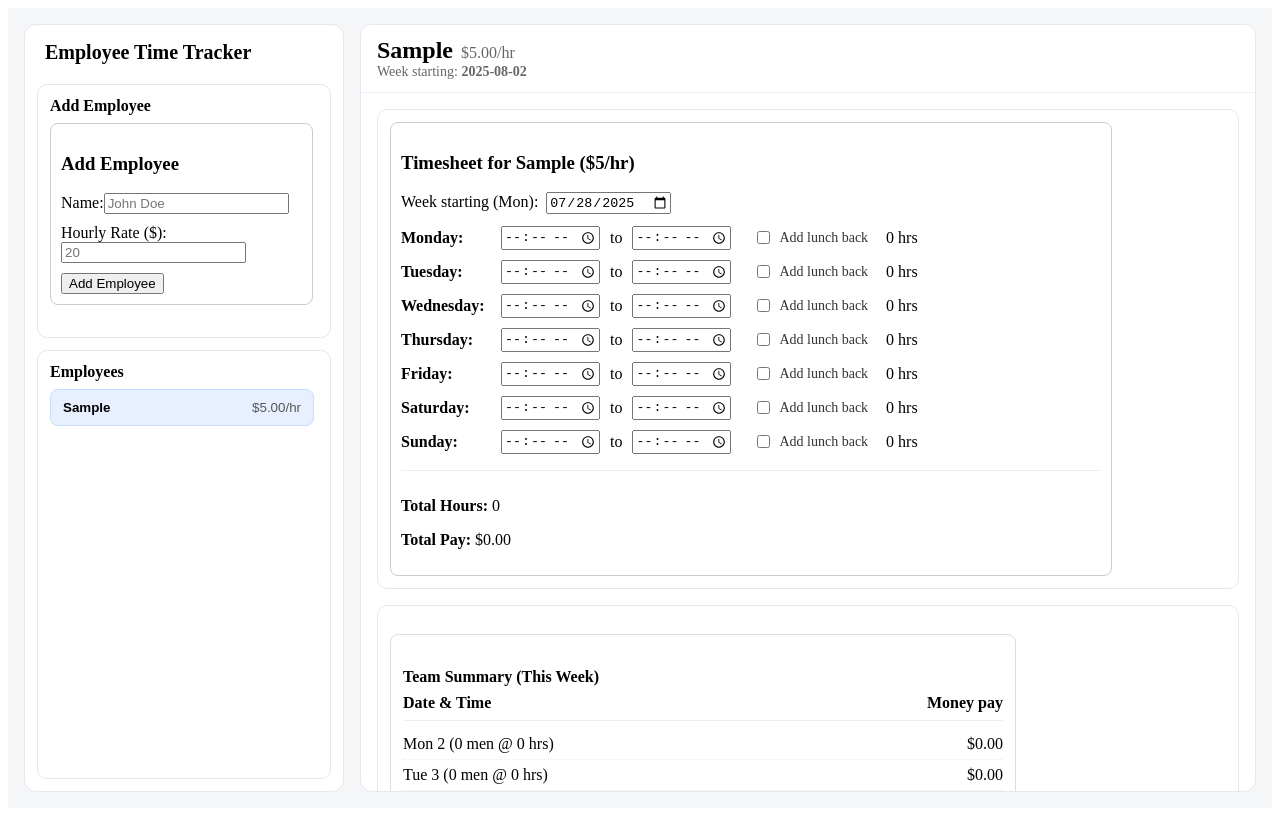
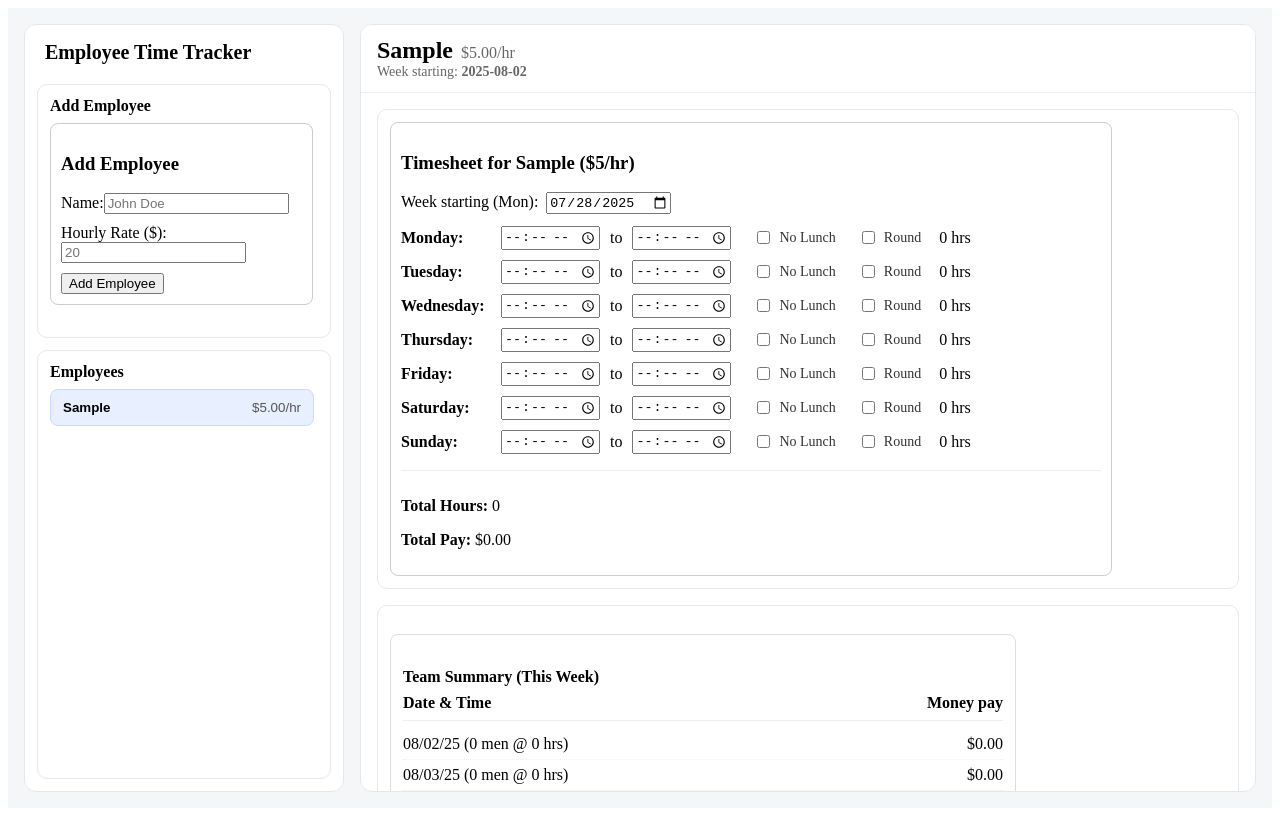
Before and after one commit to Ep1cPh03nix123/JC-Custom-Trim, a React (Create React App) app in the folder frontend/: page / in a window 1280 px wide. Both pictures are taken after typing "Sample", "5" into the empty fields and a click on the button "Add Employee". Built offline with nearby package versions, Linux system fonts and the light colour scheme; the HTML template or start-up script is replaced by a standard one.

Commit message:
Updated timesheets to updated when using filters and show full dates for each day

```diff
--- a/frontend/src/components/NotebookWeekView.js
+++ b/frontend/src/components/NotebookWeekView.js
@@ -1,34 +1,9 @@
-// src/components/NotebookWeekView.js
 import React, { useMemo } from 'react';
+import { fmtHours, fmtTime, getHoursWithFlags } from '../utils/TimeHelpers';
 
 // ----- shared constants
 const daysOfWeek = ['Monday','Tuesday','Wednesday','Thursday','Friday','Saturday','Sunday'];
 const dayAbbr = ['Mon','Tue','Wed','Thu','Fri','Sat','Sun'];
-
-/* ---------- Pure helpers (same rules as your app now) ---------- */
-const parseTime = (t) => (t ? new Date(`1970-01-01T${t}:00`) : null);
-
-// Show as int if whole, otherwise one decimal (e.g., 9, 9.5)
-const fmtHours = (h) => (Number.isInteger(h) ? `${h}` : `${(+h).toFixed(1)}`);
-const fmtTime  = (t) => (t ? t.replace(/^0/, '') : ''); // simple 07:30 -> 7:30
-
-// EXACT hours: (end - start). Default subtract 1h lunch.
-// If addLunchBack === true → do NOT subtract (i.e., add lunch back).
-const getHoursWithLunchFlag = (start, end, addLunchBack = false) => {
-  if (!start || !end) return 0;
-  const s = parseTime(start);
-  const e = parseTime(end);
-  if (!s || !e) return 0;
-
-  let hours = (e - s) / (1000 * 60 * 60); // exact hours
-  if (hours <= 0) return 0;
-
-  if (!addLunchBack) {
-    hours = Math.max(0, hours - 1);
-  }
-  return hours;
-};
-/* --------------------------------------------------------------- */
 
 const NotebookWeekView = ({ employees = [], timesheets = {}, weekStartISO }) => {
   const weekStartDate = useMemo(() => new Date(weekStartISO), [weekStartISO]);
@@ -46,8 +21,8 @@ const NotebookWeekView = ({ employees = [], timesheets = {}, weekStartISO }) =>
       // rows for this day
       const rows = employees.map(emp => {
         const ts = timesheets[emp.id] || {};
-        const { start = '', end = '', addLunchBack = false } = ts[day] || {};
-        const hours = getHoursWithLunchFlag(start, end, addLunchBack);
+        const { start = '', end = '', addLunchBack = false, round = false } = ts[day] || {};
+        const hours = getHoursWithFlags(start, end, addLunchBack, round);
 
         // accumulate weekly total per employee
         if (!empTotals.has(emp.id)) empTotals.set(emp.id, { name: emp.name, rate: emp.rate ?? 0, hours: 0 });
@@ -104,7 +79,7 @@ const NotebookWeekView = ({ employees = [], timesheets = {}, weekStartISO }) =>
         ))}
       </div>
 
-      {/* Right: weekly per-employee tallies like your photo */}
+      {/* Right: weekly per-employee tallies */}
       <div style={styles.rightCol}>
         <div style={styles.weekHeader}>Weekly Totals</div>
 
@@ -122,10 +97,12 @@ const NotebookWeekView = ({ employees = [], timesheets = {}, weekStartISO }) =>
           <div style={styles.weekPay}>${weeklyTotalPay.toFixed(2)}</div>
         </div>
 
-        {/* NEW: explicit Total Hours line under "All workers" */}
+        {/* Total Hours line under All workers */}
         <div style={styles.totalHoursLine}>
           <span style={{ fontWeight: 600 }}>Total Hours:</span>
-          <span style={{ fontVariantNumeric: 'tabular-nums' }}>{fmtHours(weeklyTotalHours)}</span>
+          <span style={{ fontVariantNumeric: 'tabular-nums' }}>
+            {fmtHours(weeklyTotalHours)}
+          </span>
         </div>
       </div>
     </div>
--- a/frontend/src/components/TimesheetSummary.js
+++ b/frontend/src/components/TimesheetSummary.js
@@ -1,27 +1,7 @@
 import React, { useMemo } from 'react';
+import { fmtHours, getHoursWithFlags } from '../utils/TimeHelpers';
 
 const daysOfWeek = ['Monday','Tuesday','Wednesday','Thursday','Friday','Saturday','Sunday'];
-const dayAbbr = ['Mon','Tue','Wed','Thu','Fri','Sat','Sun'];
-
-/* ---------- Pure helpers ---------- */
-const parseTime = (t) => (t ? new Date(`1970-01-01T${t}:00`) : null);
-const fmtHours = (h) => (Number.isInteger(h) ? `${h}` : `${(+h).toFixed(1)}`);
-
-const getHoursWithLunchFlag = (start, end, addLunchBack = false) => {
-  if (!start || !end) return 0;
-  const s = parseTime(start);
-  const e = parseTime(end);
-  if (!s || !e) return 0;
-
-  let hours = (e - s) / (1000 * 60 * 60);
-  if (hours <= 0) return 0;
-
-  if (!addLunchBack) {
-    hours = Math.max(0, hours - 1);
-  }
-  return hours;
-};
-/* ---------------------------------- */
 
 const TimesheetSummary = ({ employees = [], timesheets = {}, weekStartISO }) => {
   const lines = useMemo(() => {
@@ -30,16 +10,22 @@ const TimesheetSummary = ({ employees = [], timesheets = {}, weekStartISO }) =>
     return daysOfWeek.map((day, idx) => {
       const d = new Date(weekStartDate);
       d.setDate(weekStartDate.getDate() + idx);
-      const prettyDay = `${dayAbbr[idx]} ${d.getDate()}`;
 
-      // Group by exact hours for this day (exclude 0). Hours already reflect lunch flag.
+      // Format as MM/DD/YY (e.g., 08/28/25)
+      const prettyDay = d.toLocaleDateString('en-US', {
+        month: '2-digit',
+        day: '2-digit',
+        year: '2-digit',
+      });
+
+      // Group by (possibly rounded) hours for this day (exclude 0)
       const groups = new Map(); // key: hours string -> { count, paySum }
       employees.forEach((emp) => {
         const ts = timesheets[emp.id] || {};
-        const { start = '', end = '', addLunchBack = false } = ts[day] || {};
-        const hrs = getHoursWithLunchFlag(start, end, addLunchBack);
+        const { start = '', end = '', addLunchBack = false, round = false } = ts[day] || {};
+        const hrs = getHoursWithFlags(start, end, addLunchBack, round);
         if (hrs > 0) {
-          const key = fmtHours(hrs); // e.g., '9', '9.5', '9.3'
+          const key = fmtHours(hrs); // normalized display like '9' or '9.5'
           if (!groups.has(key)) groups.set(key, { count: 0, paySum: 0 });
           const entry = groups.get(key);
           entry.count += 1;
@@ -65,7 +51,22 @@ const TimesheetSummary = ({ employees = [], timesheets = {}, weekStartISO }) =>
     });
   }, [employees, timesheets, weekStartISO]);
 
-  const weeklyTotal = lines.reduce((sum, l) => sum + l.dayTotalPay, 0);
+  // Weekly total & date range label (MM/DD/YY - MM/DD/YY)
+  const { weeklyTotal, weekRangeLabel } = useMemo(() => {
+    const total = lines.reduce((sum, l) => sum + l.dayTotalPay, 0);
+
+    const start = new Date(weekStartISO);
+    const end = new Date(weekStartISO);
+    end.setDate(start.getDate() + 6);
+
+    const fmt = (d) =>
+      d.toLocaleDateString('en-US', { month: '2-digit', day: '2-digit', year: '2-digit' });
+
+    return {
+      weeklyTotal: total,
+      weekRangeLabel: `${fmt(start)} - ${fmt(end)}`
+    };
+  }, [lines, weekStartISO]);
 
   return (
     <div style={styles.wrapper}>
@@ -84,8 +85,8 @@ const TimesheetSummary = ({ employees = [], timesheets = {}, weekStartISO }) =>
       ))}
 
       <div style={styles.footer}>
-        <div><strong>Total:</strong></div>
-        <div><strong>${weeklyTotal.toFixed(2)}</strong></div>
+        <div><strong>{`Total (${weekRangeLabel}):`}</strong></div>
+        <div><strong>{`$${weeklyTotal.toFixed(2)}`}</strong></div>
       </div>
     </div>
   );
--- a/frontend/src/components/WeeklyTimesheetForm.js
+++ b/frontend/src/components/WeeklyTimesheetForm.js
@@ -1,45 +1,12 @@
 import React from 'react';
+import { fmtHours, getHoursWithFlags, getMondayISO } from '../utils/TimeHelpers';
 
 const daysOfWeek = ['Monday', 'Tuesday', 'Wednesday', 'Thursday', 'Friday', 'Saturday', 'Sunday'];
 
-/* ---------- Pure helpers (module scope) ---------- */
-
-const parseTime = (t) => (t ? new Date(`1970-01-01T${t}:00`) : null);
-
-// Show as int if whole, otherwise one decimal (e.g., 9 or 9.5 or 9.3)
-const fmtHours = (h) => (Number.isInteger(h) ? `${h}` : `${(+h).toFixed(1)}`);
-
-// EXACT hours: (end - start). Default subtract 1h lunch.
-// If addLunchBack === true → do NOT subtract (i.e., add lunch back).
-const getHoursWithLunchFlag = (start, end, addLunchBack = false) => {
-  if (!start || !end) return 0;
-  const s = parseTime(start);
-  const e = parseTime(end);
-  if (!s || !e) return 0;
-
-  let hours = (e - s) / (1000 * 60 * 60); // exact hours difference
-  if (hours <= 0) return 0;
-
-  if (!addLunchBack) {
-    hours = Math.max(0, hours - 1);
-  }
-  return hours;
-};
-
-const getMondayISO = (d = new Date()) => {
-  const date = new Date(d);
-  const day = date.getDay(); // 0..6 (Sun..Sat)
-  const diff = (day + 6) % 7; // days since Monday
-  date.setDate(date.getDate() - diff);
-  return date.toISOString().slice(0, 10);
-};
-
-/* ------------------------------------------------ */
-
 const WeeklyTimesheetForm = ({ employee, timeData = {}, onChange }) => {
-  // Default structure (Mon–Sun + weekStart + lunch toggle per day)
+  // Default structure (Mon–Sun + weekStart + per-day toggles)
   const initialTimeData = daysOfWeek.reduce((acc, day) => {
-    acc[day] = { start: '', end: '', addLunchBack: false };
+    acc[day] = { start: '', end: '', addLunchBack: false, round: false };
     return acc;
   }, { weekStart: getMondayISO() });
 
@@ -51,33 +18,28 @@ const WeeklyTimesheetForm = ({ employee, timeData = {}, onChange }) => {
       start: '',
       end: '',
       addLunchBack: false,
+      round: false,
       ...base,
     };
   }
 
   const totalHours = daysOfWeek.reduce((sum, day) => {
-    const { start, end, addLunchBack } = fullTimeData[day];
-    return sum + getHoursWithLunchFlag(start, end, addLunchBack);
+    const { start, end, addLunchBack, round } = fullTimeData[day];
+    return sum + getHoursWithFlags(start, end, addLunchBack, round);
   }, 0);
 
   const handleChange = (day, field, value) => {
     const updated = {
       ...fullTimeData,
-      [day]: {
-        ...fullTimeData[day],
-        [field]: value,
-      },
+      [day]: { ...fullTimeData[day], [field]: value },
     };
     onChange(updated);
   };
 
-  const handleLunchToggle = (day, checked) => {
+  const handleToggle = (day, field, checked) => {
     const updated = {
       ...fullTimeData,
-      [day]: {
-        ...fullTimeData[day],
-        addLunchBack: checked,
-      },
+      [day]: { ...fullTimeData[day], [field]: checked },
     };
     onChange(updated);
   };
@@ -88,9 +50,7 @@ const WeeklyTimesheetForm = ({ employee, timeData = {}, onChange }) => {
     const diff = (day + 6) % 7;
     chosen.setDate(chosen.getDate() - diff);
     const mondayISO = chosen.toISOString().slice(0, 10);
-
-    const updated = { ...fullTimeData, weekStart: mondayISO };
-    onChange(updated);
+    onChange({ ...fullTimeData, weekStart: mondayISO });
   };
 
   return (
@@ -107,8 +67,8 @@ const WeeklyTimesheetForm = ({ employee, timeData = {}, onChange }) => {
       </div>
 
       {daysOfWeek.map((day) => {
-        const { start, end, addLunchBack } = fullTimeData[day];
-        const hrs = getHoursWithLunchFlag(start, end, addLunchBack);
+        const { start, end, addLunchBack, round } = fullTimeData[day];
+        const hrs = getHoursWithFlags(start, end, addLunchBack, round);
         return (
           <div key={day} style={styles.row}>
             <strong style={{ width: 90 }}>{day}:</strong>
@@ -128,14 +88,21 @@ const WeeklyTimesheetForm = ({ employee, timeData = {}, onChange }) => {
               <input
                 type="checkbox"
                 checked={addLunchBack}
-                onChange={(e) => handleLunchToggle(day, e.target.checked)}
+                onChange={(e) => handleToggle(day, 'addLunchBack', e.target.checked)}
               />
-              Add lunch back
+              No Lunch
             </label>
 
-            <span style={{ marginLeft: 8 }}>
-              {fmtHours(hrs)} hrs
-            </span>
+            <label style={styles.checkbox}>
+              <input
+                type="checkbox"
+                checked={round}
+                onChange={(e) => handleToggle(day, 'round', e.target.checked)}
+              />
+              Round
+            </label>
+
+            <span style={{ marginLeft: 8 }}>{fmtHours(hrs)} hrs</span>
           </div>
         );
       })}
--- /dev/null
+++ b/frontend/src/utils/TimeHelpers.js
@@ -0,0 +1,48 @@
+/** Parse "HH:mm" into a Date on 1970-01-01 */
+export const parseTime = (t) => (t ? new Date(`1970-01-01T${t}:00`) : null);
+
+/** Format hours as integer if whole, else one decimal */
+export const fmtHours = (h) =>
+  Number.isInteger(h) ? `${h}` : `${(+h).toFixed(1)}`;
+
+/** Format time to drop leading zero (e.g., "07:30" -> "7:30") */
+export const fmtTime = (t) => (t ? t.replace(/^0/, '') : '');
+
+/** Rounding: keep .5 exact; <.5 down; >.5 up */
+export const applyRounding = (val) => {
+  const eps = 1e-9;
+  const base = Math.floor(val);
+  const frac = val - base;
+  if (Math.abs(frac - 0.5) < eps) return base + 0.5;
+  if (frac < 0.5) return base;
+  return base + 1;
+};
+
+/**
+ * EXACT hours (end - start).
+ * - By default subtract 1h lunch; if addLunchBack === true, do NOT subtract.
+ * - If round === true, apply rounding rule above.
+ */
+export const getHoursWithFlags = (start, end, addLunchBack = false, round = false) => {
+  if (!start || !end) return 0;
+  const s = parseTime(start);
+  const e = parseTime(end);
+  if (!s || !e) return 0;
+
+  let hours = (e - s) / (1000 * 60 * 60);
+  if (hours <= 0) return 0;
+
+  if (!addLunchBack) hours = Math.max(0, hours - 1);
+  if (round) hours = applyRounding(hours);
+
+  return hours;
+};
+
+/** Get ISO date (YYYY-MM-DD) for Monday of the week containing date d */
+export const getMondayISO = (d = new Date()) => {
+  const date = new Date(d);
+  const day = date.getDay(); // 0=Sun, 1=Mon
+  const diff = (day + 6) % 7; // days since Monday
+  date.setDate(date.getDate() - diff);
+  return date.toISOString().slice(0, 10);
+};
```
